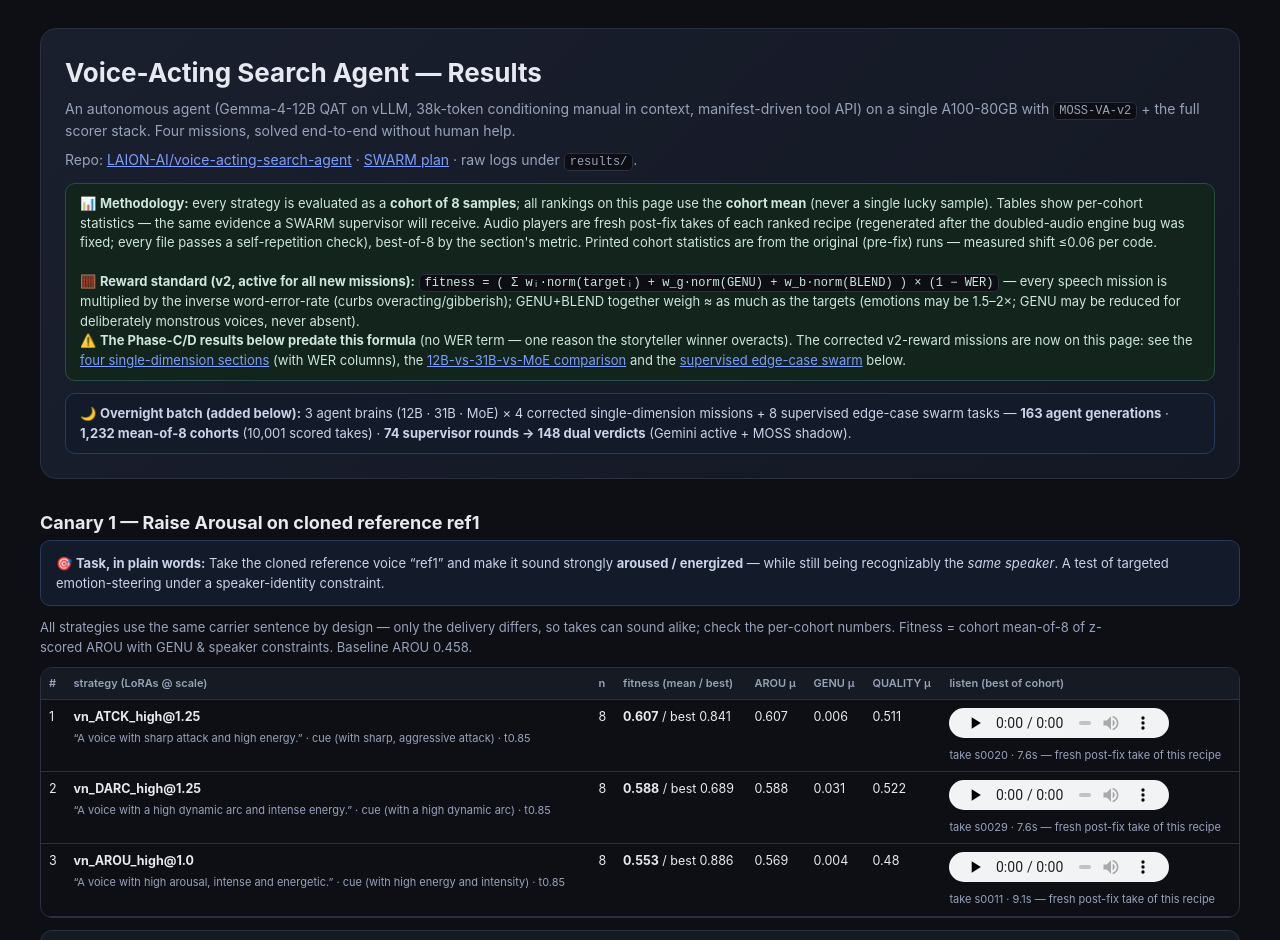
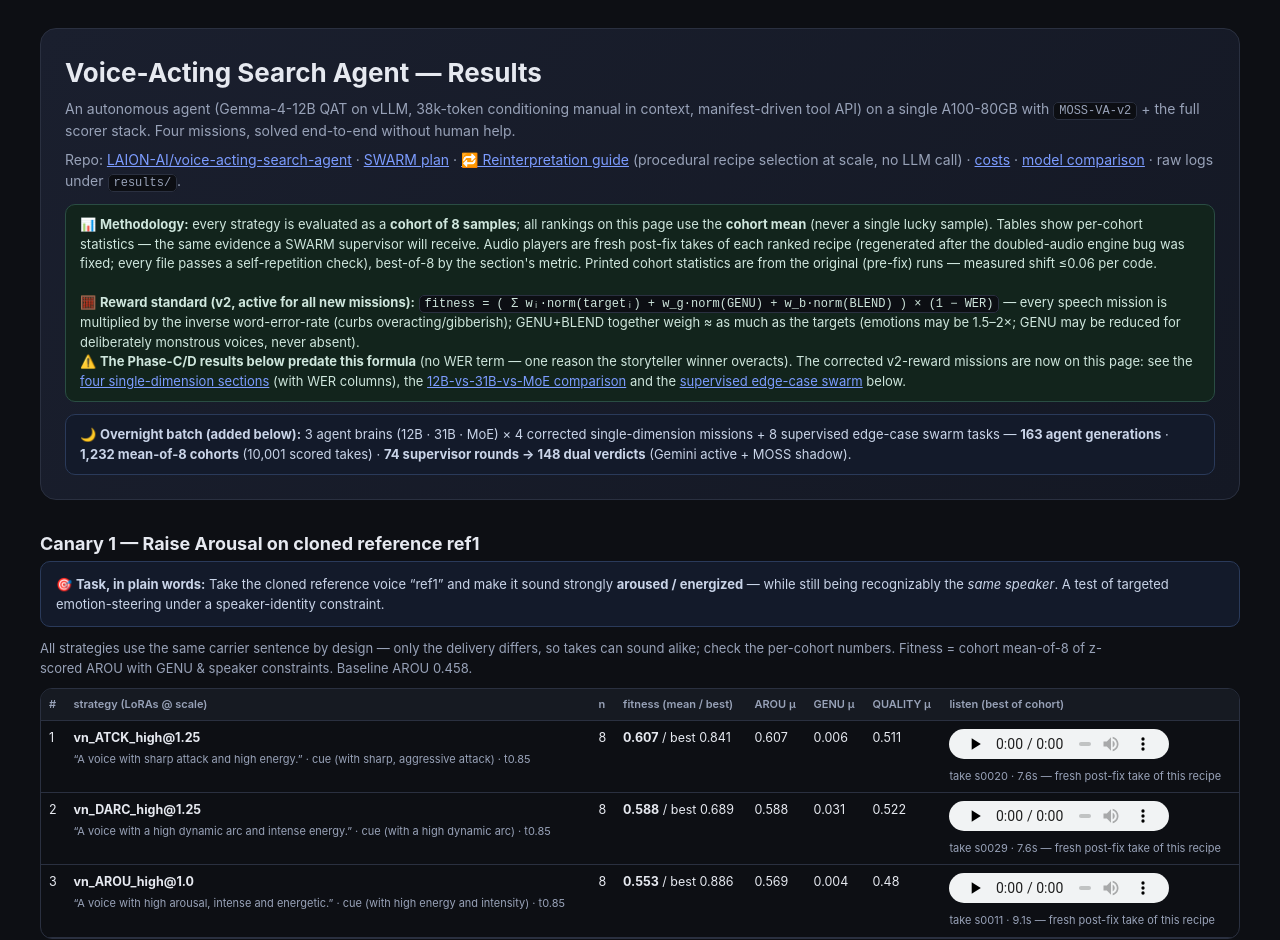
Before and after one commit to LAION-AI/voice-acting-search-agent, a plain HTML site: page docs/index.html in a window 1280 px wide. Shown: the top 940 px of the page. Drawn offline with Linux system fonts and the light colour scheme.

Commit message:
README: manuals/knowledge links block, API-brain quickstart (gpt-5.6-luna via Hyprlab/Gemini/OpenRouter), Gemini-supervisor example code; NEW REINTERPRETATION.md (procedural recipe selection + LoRA hot-swap answer for 1M-clip reinterpretation); docs link

```diff
--- a/docs/index.html
+++ b/docs/index.html
@@ -31,7 +31,10 @@ h1{font-size:26px;margin:0 0 6px}h2{font-size:18px;margin:0 0 4px}h3{font-size:1
 <p class=sub0>An autonomous agent (Gemma-4-12B QAT on vLLM, 38k-token conditioning manual in context, manifest-driven tool API)
 on a single A100-80GB with <code>MOSS-VA-v2</code> + the full scorer stack. Four missions, solved end-to-end without human help.</p>
 <p class=sub0>Repo: <a href="https://github.com/LAION-AI/voice-acting-search-agent">LAION-AI/voice-acting-search-agent</a> ·
-<a href="https://github.com/LAION-AI/voice-acting-search-agent/blob/main/SWARM_PLAN.md">SWARM plan</a> · raw logs under <code>results/</code>.</p>
+<a href="https://github.com/LAION-AI/voice-acting-search-agent/blob/main/SWARM_PLAN.md">SWARM plan</a> ·
+<a href="https://github.com/LAION-AI/voice-acting-search-agent/blob/main/REINTERPRETATION.md">🔁 Reinterpretation guide</a> (procedural recipe selection at scale, no LLM call) ·
+<a href="https://github.com/LAION-AI/voice-acting-search-agent/blob/main/COSTS.md">costs</a> ·
+<a href="https://github.com/LAION-AI/voice-acting-search-agent/blob/main/MODEL_COMPARISON.md">model comparison</a> · raw logs under <code>results/</code>.</p>
 <div class=banner>📊 <b>Methodology:</b> every strategy is evaluated as a <b>cohort of 8 samples</b>; all rankings on this page use the
 <b>cohort mean</b> (never a single lucky sample). Tables show per-cohort statistics — the same evidence a SWARM supervisor
 will receive. Audio players are fresh post-fix takes of each ranked recipe (regenerated after the doubled-audio engine bug was fixed; every file passes a self-repetition check), best-of-8 by the section's metric. Printed cohort statistics are from the original (pre-fix) runs — measured shift ≤0.06 per code.<br><br>
```
Also changed, not shown: 2 other files.
